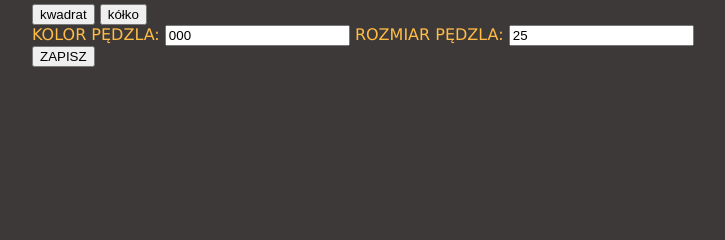
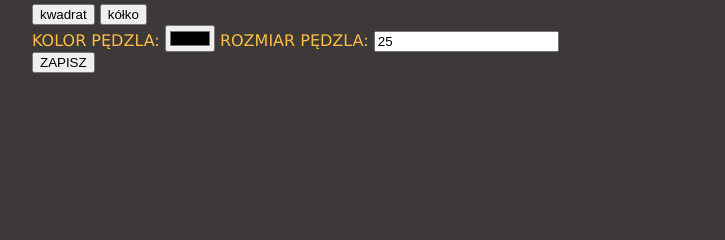
Before and after one commit to trzeciak20p/notatnik_onlline, a PHP site: page /editor.php in a window 1280 px wide. Shown: the part 405-645 px from the top of the page, without its empty margins (123-848 px from the left). Run offline with PHP 8.4, Linux system fonts and the light colour scheme; the visitor is signed in with stand-in values (Sample User, id 1).

Commit message:
aprawione wyjeżdżanie

```diff
--- a/canvas.js
+++ b/canvas.js
@@ -44,7 +44,8 @@ tools[1].addEventListener("click", ()=>{toolChange(1)})
 
 p_canvas.addEventListener("mousemove", showPen)
 p_canvas.addEventListener("mousedown", draw)
-p_canvas.addEventListener("mouseup", stopDraw)
+document.addEventListener("mouseup", stopDraw)
+p_canvas.addEventListener("mouseout", stopDraw)
 p_canvas.addEventListener("mouseleave", clearCanvas)        //czyszczenie kursora po wyjechaniu
 
 function mousePos(){
@@ -90,6 +91,7 @@ function draw(){
 }
 function stopDraw(){
     clearTimeout(draw_timeout)
+    console.log("stopped")
 }
 
 function drawPen(){
--- a/editor.php
+++ b/editor.php
@@ -54,7 +54,7 @@
 
                         <br/>
                         <label> Kolor pędzla:
-                            <input id="pen_color" type="text" value="000" placeholder="123456">
+                            <input id="pen_color" type="color">
                         </label>
                         <label> Rozmiar pędzla:
                             <input id="pen_size" type="number" value="25">
```
